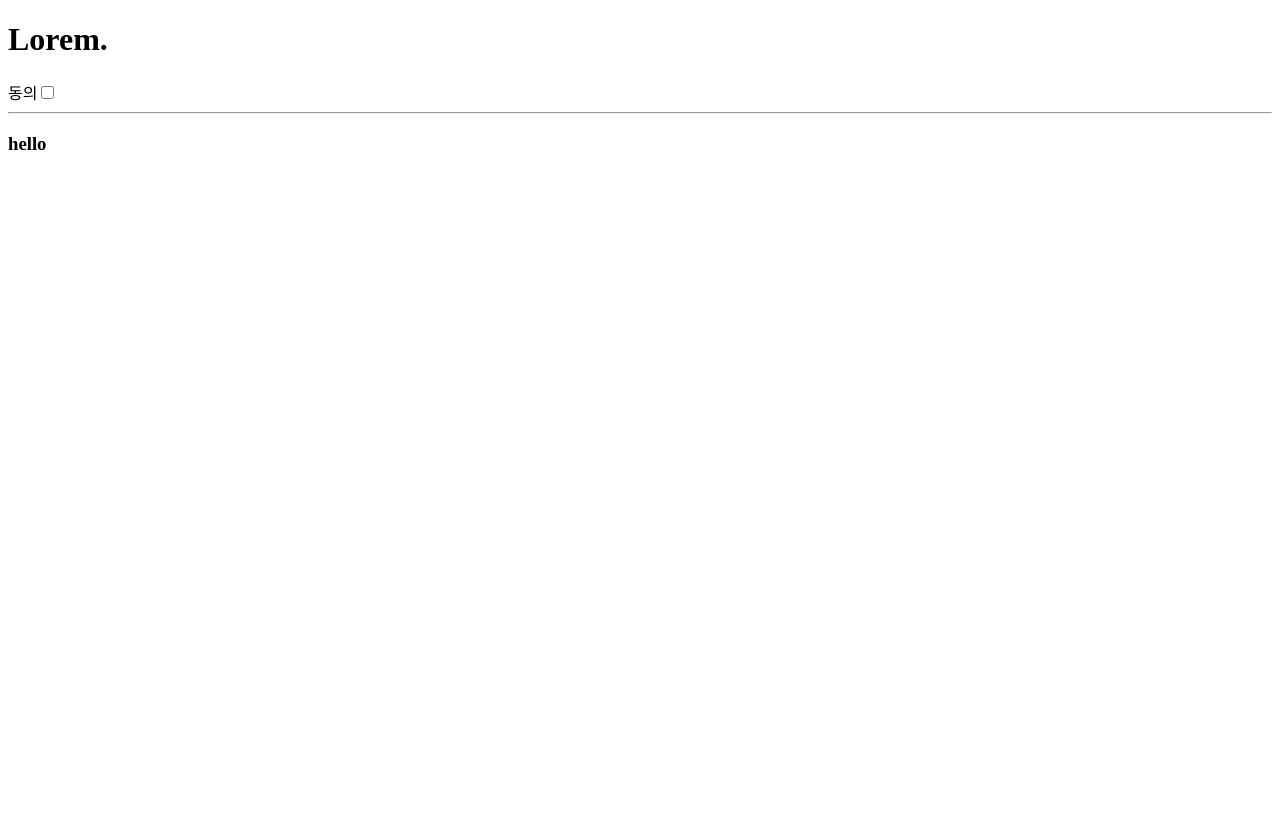
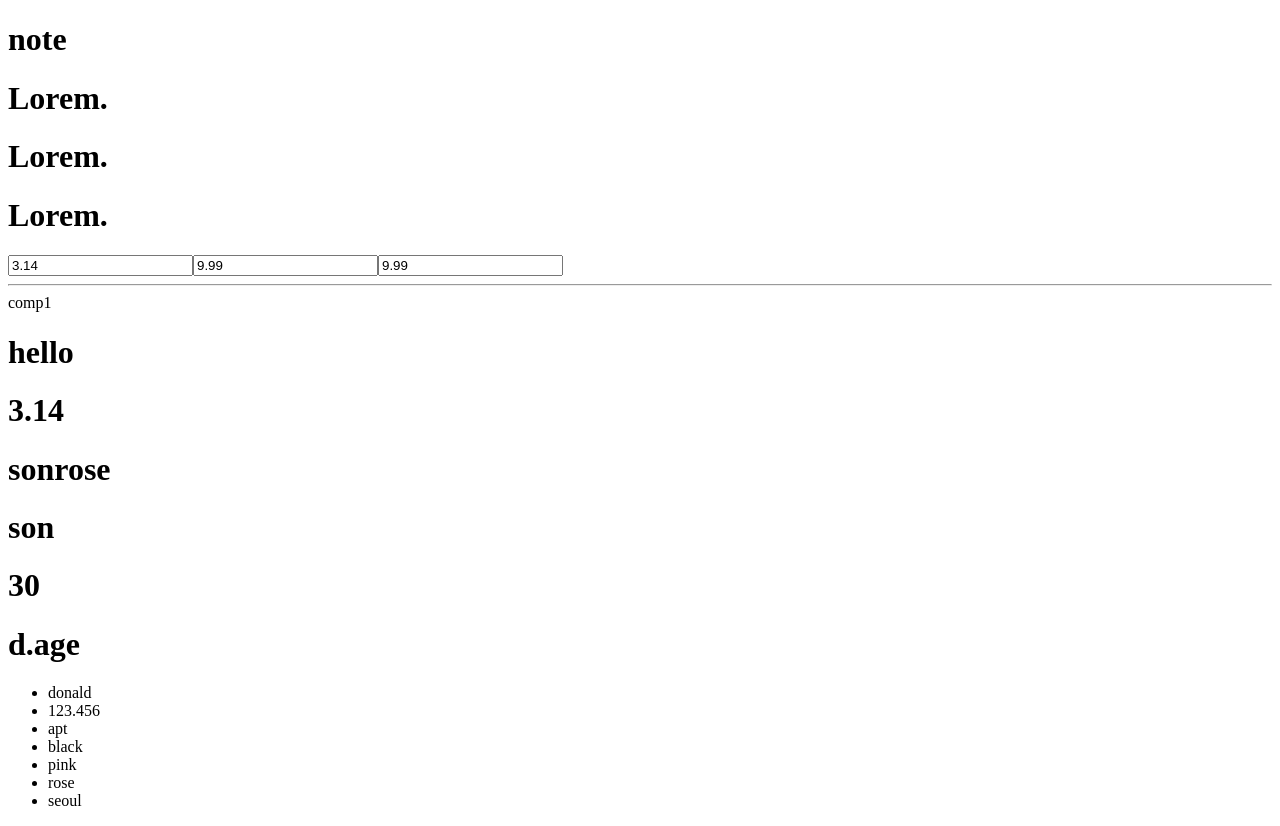
Before and after one commit to KWONYUBIN/react20241105, a React (Vite) app: page / in a window 1280 px wide. Before the commit the page ends 800 px from the top, so only its background shows below. Built offline with nearby package versions, Linux system fonts and the light colour scheme.

Commit message:
{} : jsx d

```diff
--- /dev/null
+++ b/src/apps/MyApp6.jsx
@@ -0,0 +1,81 @@
+import React from "react";
+
+function MyApp6(props) {
+  return (
+    <div>
+      <Comp3 />
+      <hr />
+      <Comp1 />
+      <Comp2 />
+    </div>
+  );
+}
+
+function Comp1() {
+  console.log("자바스크립트 코드");
+
+  // jsx 내에서 자바스크립트 사용 가능
+  // 사용할 때는 {}를 이용
+  // 왜 js 코드를 쓰냐? -> 화면에 출력할 내용이 있을 때 사용
+
+  const a = "hello";
+  const b = 3.14;
+  const c = ["son", "rose"];
+  const d = { name: "son", age: 30 };
+  return (
+    <div>
+      comp1
+      {console.log("jsx내의 js코드")}
+      <h1>{a}</h1>
+      <h1>{b}</h1>
+      <h1>{c}</h1>
+      <h1>{d.name}</h1>
+      <h1>{d.age}</h1>
+      <h1>d.age</h1> {/* 이렇게 쓰면 화면에 걍 d.age 출력 */}
+    </div>
+  );
+}
+
+function Comp2() {
+  const a = "donald";
+  const b = 123.456;
+  const c = ["apt", "black", "pink"];
+  const d = {
+    name: "rose",
+    city: "seoul",
+  };
+
+  return (
+    <div>
+      <ul>
+        <li>{a}</li>
+        <li>{b}</li>
+        <li>{c[0]}</li>
+        <li>{c[1]}</li>
+        <li>{c[2]}</li>
+        <li>{d.name}</li>
+        <li>{d["city"]}</li>
+      </ul>
+    </div>
+  );
+}
+
+function Comp3() {
+  const a = "note";
+  const b = 3.14;
+
+  // property(prop) 의 값으로 사용 가능
+  return (
+    <div>
+      <h1>{a}</h1>
+      <h1 className={a}>Lorem.</h1>
+      <h1 className="error">Lorem.</h1>
+      <h1 className={"error"}>Lorem.</h1>
+      <input type="text" value={b} />
+      <input type="text" value="9.99" />
+      <input type="text" value={"9.99"} />
+    </div>
+  );
+}
+
+export default MyApp6;
--- a/src/main.jsx
+++ b/src/main.jsx
@@ -1,9 +1,9 @@
 import React, { StrictMode } from "react";
 import { createRoot } from "react-dom/client";
-import App5 from "./practice/App5.jsx";
+import MyApp6 from "./apps/MyApp6.jsx";
 
 createRoot(document.getElementById("root")).render(
   <StrictMode>
-    <App5 />
+    <MyApp6 />
   </StrictMode>,
 );
```
